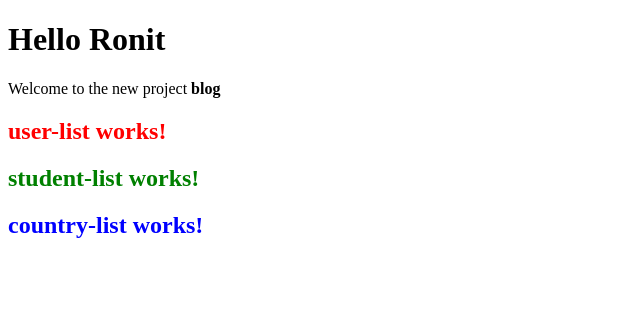
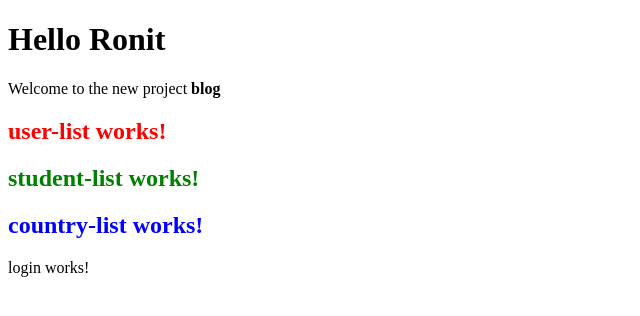
Before and after one commit to imronit2001/blog, an Angular app: page / in a window 1280 px wide. Shown: the top 316 px of the page, without its empty margins (0-640 px from the left). Built offline with nearby package versions, Linux system fonts and the light colour scheme.

Commit message:
Module Creation

```diff
--- a/src/app/app.component.html
+++ b/src/app/app.component.html
@@ -3,3 +3,4 @@
 <app-user-list></app-user-list>
 <app-student-list></app-student-list>
 <app-country-list></app-country-list>
+<app-login></app-login>
--- a/src/app/app.module.ts
+++ b/src/app/app.module.ts
@@ -1,6 +1,8 @@
 import { NgModule } from '@angular/core';
 import { BrowserModule } from '@angular/platform-browser';
 
+// import { UserAuthModule } from './user-auth/user-auth.module';
+import { UserAuthModule } from './user-auth/user-auth.module';
 import { AppComponent } from './app.component';
 import { UserListComponent } from './user-list/user-list.component';
 import { StudentListComponent } from './student-list/student-list.component';
@@ -14,7 +16,8 @@
     CountryListComponent
   ],
   imports: [
-    BrowserModule
+    BrowserModule,
+    UserAuthModule
   ],
   providers: [],
   bootstrap: [AppComponent]
--- /dev/null
+++ b/src/app/user-auth/login/login.component.html
@@ -0,0 +1 @@
+<p>login works!</p>
--- /dev/null
+++ b/src/app/user-auth/login/login.component.ts
@@ -0,0 +1,15 @@
+import { Component, OnInit } from '@angular/core';
+
+@Component({
+  selector: 'app-login',
+  templateUrl: './login.component.html',
+  styleUrls: ['./login.component.css']
+})
+export class LoginComponent implements OnInit {
+
+  constructor() { }
+
+  ngOnInit(): void {
+  }
+
+}
```
Also changed, not shown: src/app/user-auth/user-auth.module.ts (added, +18 -0 lines), src/app/user-auth/login/login.component.css (added), 2 other files (tests, documents, lock files or other folders).
